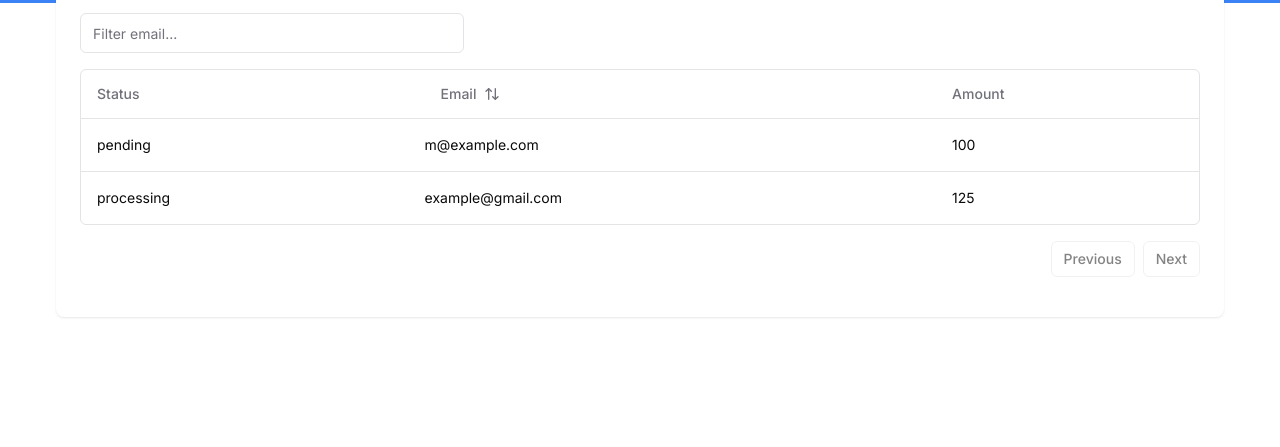
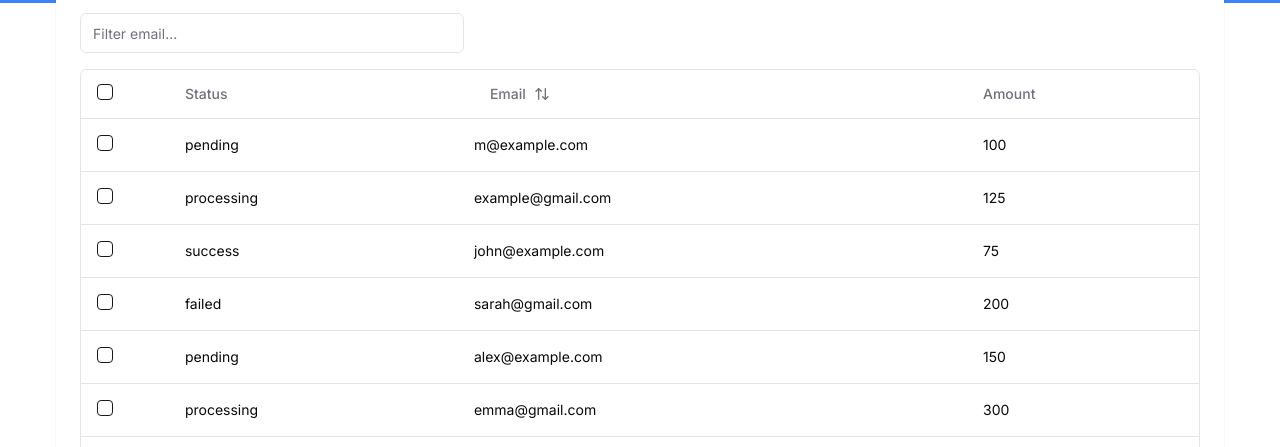
Before and after one commit to yunusmujadidi/finance-app, a Next.js app: page /accounts in a window 1280 px wide. Shown: the part 353-800 px from the top of the page. Built offline with nearby package versions, Linux system fonts and the light colour scheme; no server answers.

Commit message:
feat: add row checkbox and custom props on table

```diff
--- a/app/(dashboard)/accounts/columns.tsx
+++ b/app/(dashboard)/accounts/columns.tsx
@@ -1,6 +1,7 @@
 "use client";
 
 import { Button } from "@/components/ui/button";
+import { Checkbox } from "@/components/ui/checkbox";
 import { ColumnDef } from "@tanstack/react-table";
 import { ArrowUpDown } from "lucide-react";
 
@@ -14,6 +15,28 @@ export type Payment = {
 };
 
 export const columns: ColumnDef<Payment>[] = [
+  {
+    id: "select",
+    header: ({ table }) => (
+      <Checkbox
+        checked={
+          table.getIsAllPageRowsSelected() ||
+          (table.getIsSomePageRowsSelected() && "indeterminate")
+        }
+        onCheckedChange={(value) => table.toggleAllPageRowsSelected(!!value)}
+        aria-label="Select all"
+      />
+    ),
+    cell: ({ row }) => (
+      <Checkbox
+        checked={row.getIsSelected()}
+        onCheckedChange={(value) => row.toggleSelected(!!value)}
+        aria-label="Select row"
+      />
+    ),
+    enableSorting: false,
+    enableHiding: false,
+  },
   {
     accessorKey: "status",
     header: "Status",
--- a/app/(dashboard)/accounts/page.tsx
+++ b/app/(dashboard)/accounts/page.tsx
@@ -21,6 +21,282 @@ const data: Payment[] = [
     status: "processing",
     email: "example@gmail.com",
   },
+  {
+    id: "3f9a8e7b",
+    amount: 75,
+    status: "success",
+    email: "john@example.com",
+  },
+  {
+    id: "2c1d6f4e",
+    amount: 200,
+    status: "failed",
+    email: "sarah@gmail.com",
+  },
+  {
+    id: "5e7b9a3c",
+    amount: 150,
+    status: "pending",
+    email: "alex@example.com",
+  },
+  {
+    id: "1a2b3c4d",
+    amount: 300,
+    status: "processing",
+    email: "emma@gmail.com",
+  },
+  {
+    id: "9f8e7d6c",
+    amount: 50,
+    status: "success",
+    email: "michael@example.com",
+  },
+  {
+    id: "5a4b3c2d",
+    amount: 175,
+    status: "pending",
+    email: "olivia@gmail.com",
+  },
+  {
+    id: "1e2f3g4h",
+    amount: 225,
+    status: "processing",
+    email: "daniel@example.com",
+  },
+  {
+    id: "8i7h6g5f",
+    amount: 80,
+    status: "failed",
+    email: "sophia@gmail.com",
+  },
+  {
+    id: "4j5k6l7m",
+    amount: 120,
+    status: "success",
+    email: "william@example.com",
+  },
+  {
+    id: "9n8m7l6k",
+    amount: 90,
+    status: "pending",
+    email: "ava@gmail.com",
+  },
+  {
+    id: "2o3p4q5r",
+    amount: 250,
+    status: "processing",
+    email: "james@example.com",
+  },
+  {
+    id: "6s7t8u9v",
+    amount: 180,
+    status: "success",
+    email: "mia@gmail.com",
+  },
+  {
+    id: "1w2x3y4z",
+    amount: 140,
+    status: "failed",
+    email: "benjamin@example.com",
+  },
+  {
+    id: "5a6b7c8d",
+    amount: 110,
+    status: "pending",
+    email: "charlotte@gmail.com",
+  },
+  {
+    id: "9e8f7g6h",
+    amount: 195,
+    status: "processing",
+    email: "ethan@example.com",
+  },
+  {
+    id: "4i3j2k1l",
+    amount: 70,
+    status: "success",
+    email: "amelia@gmail.com",
+  },
+  {
+    id: "7m6n5o4p",
+    amount: 160,
+    status: "pending",
+    email: "logan@example.com",
+  },
+  {
+    id: "2q1r0s9t",
+    amount: 210,
+    status: "processing",
+    email: "harper@gmail.com",
+  },
+  {
+    id: "8u7v6w5x",
+    amount: 95,
+    status: "failed",
+    email: "lucas@example.com",
+  },
+  {
+    id: "3y2z1a0b",
+    amount: 130,
+    status: "success",
+    email: "evelyn@gmail.com",
+  },
+  {
+    id: "9c8d7e6f",
+    amount: 85,
+    status: "pending",
+    email: "jackson@example.com",
+  },
+  {
+    id: "5g4h3i2j",
+    amount: 240,
+    status: "processing",
+    email: "abigail@gmail.com",
+  },
+  {
+    id: "1k0l9m8n",
+    amount: 105,
+    status: "success",
+    email: "sebastian@example.com",
+  },
+  {
+    id: "7o6p5q4r",
+    amount: 170,
+    status: "failed",
+    email: "emily@gmail.com",
+  },
+  {
+    id: "3s2t1u0v",
+    amount: 55,
+    status: "pending",
+    email: "henry@example.com",
+  },
+  {
+    id: "9w8x7y6z",
+    amount: 190,
+    status: "processing",
+    email: "scarlett@gmail.com",
+  },
+  {
+    id: "5a4b3c2d",
+    amount: 115,
+    status: "success",
+    email: "jack@example.com",
+  },
+  {
+    id: "1e0f9g8h",
+    amount: 280,
+    status: "pending",
+    email: "madison@gmail.com",
+  },
+  {
+    id: "7i6j5k4l",
+    amount: 65,
+    status: "processing",
+    email: "aiden@example.com",
+  },
+  {
+    id: "3m2n1o0p",
+    amount: 220,
+    status: "failed",
+    email: "chloe@gmail.com",
+  },
+  {
+    id: "9q8r7s6t",
+    amount: 135,
+    status: "success",
+    email: "owen@example.com",
+  },
+  {
+    id: "5u4v3w2x",
+    amount: 205,
+    status: "pending",
+    email: "zoey@gmail.com",
+  },
+  {
+    id: "1y0z9a8b",
+    amount: 60,
+    status: "processing",
+    email: "gabriel@example.com",
+  },
+  {
+    id: "7c6d5e4f",
+    amount: 155,
+    status: "success",
+    email: "penelope@gmail.com",
+  },
+  {
+    id: "3g2h1i0j",
+    amount: 230,
+    status: "failed",
+    email: "liam@example.com",
+  },
+  {
+    id: "9k8l7m6n",
+    amount: 45,
+    status: "pending",
+    email: "aria@gmail.com",
+  },
+  {
+    id: "5o4p3q2r",
+    amount: 185,
+    status: "processing",
+    email: "ryan@example.com",
+  },
+  {
+    id: "1s0t9u8v",
+    amount: 270,
+    status: "success",
+    email: "layla@gmail.com",
+  },
+  {
+    id: "7w6x5y4z",
+    amount: 40,
+    status: "failed",
+    email: "isaac@example.com",
+  },
+  {
+    id: "3a2b1c0d",
+    amount: 165,
+    status: "pending",
+    email: "audrey@gmail.com",
+  },
+  {
+    id: "9e8f7g6h",
+    amount: 215,
+    status: "processing",
+    email: "christopher@example.com",
+  },
+  {
+    id: "5i4j3k2l",
+    amount: 145,
+    status: "success",
+    email: "leah@gmail.com",
+  },
+  {
+    id: "1m0n9o8p",
+    amount: 235,
+    status: "failed",
+    email: "josiah@example.com",
+  },
+  {
+    id: "7q6r5s4t",
+    amount: 35,
+    status: "pending",
+    email: "anna@gmail.com",
+  },
+  {
+    id: "3u2v1w0x",
+    amount: 255,
+    status: "processing",
+    email: "julian@example.com",
+  },
+  {
+    id: "9y8z7a6b",
+    amount: 30,
+    status: "success",
+    email: "nora@gmail.com",
+  },
 ];
 
 const AccountsPage = () => {
@@ -35,7 +311,13 @@ const AccountsPage = () => {
           </Button>
         </CardHeader>
         <CardContent>
-          <DataTable filterKey="email" columns={columns} data={data} />
+          <DataTable
+            filterKey="email"
+            columns={columns}
+            data={data}
+            onDelete={() => {}}
+            disabled={false}
+          />
         </CardContent>
       </Card>
     </div>
--- a/app/account/new-account-sheet.tsx
+++ /dev/null
@@ -1,27 +0,0 @@
-import { UseNewAccount } from "@/lib/hooks/use-new-account";
-import {
-  Sheet,
-  SheetContent,
-  SheetDescription,
-  SheetHeader,
-  SheetTitle,
-} from "../../components/ui/sheet";
-import { AccountForm, FormValues } from "./account-form";
-
-export const NewAccountSheet = () => {
-  const { isOpen, onClose } = UseNewAccount();
-
-  return (
-    <Sheet open={isOpen} onOpenChange={onClose}>
-      <SheetContent className="space-y-4">
-        <SheetHeader>
-          <SheetTitle>New Account</SheetTitle>
-          <SheetDescription>
-            Create a new account to track your transactions
-          </SheetDescription>
-        </SheetHeader>
-        <AccountForm disabled={false} />
-      </SheetContent>
-    </Sheet>
-  );
-};
--- a/app/account/account-form.tsx
+++ b/components/account/account-form.tsx
@@ -7,11 +7,11 @@ import {
   FormItem,
   FormLabel,
   FormMessage,
-} from "../../components/ui/form";
+} from "../ui/form";
 import { useForm } from "react-hook-form";
 import { zodResolver } from "@hookform/resolvers/zod";
-import { Input } from "../../components/ui/input";
-import { Button } from "../../components/ui/button";
+import { Input } from "../ui/input";
+import { Button } from "../ui/button";
 import { Loader2, Trash } from "lucide-react";
 import { createAccount } from "@/lib/actions/account-actions";
 import { toast } from "sonner";
--- a/components/account/new-account-sheet.tsx
+++ b/components/account/new-account-sheet.tsx
@@ -6,7 +6,7 @@ import {
   SheetHeader,
   SheetTitle,
 } from "../ui/sheet";
-import { AccountForm, FormValues } from "./account-form";
+import { AccountForm } from "./account-form";
 
 export const NewAccountSheet = () => {
   const { isOpen, onClose } = UseNewAccount();
--- a/components/data-table.tsx
+++ b/components/data-table.tsx
@@ -12,6 +12,7 @@ import {
   useReactTable,
   getPaginationRowModel,
   getFilteredRowModel,
+  Row,
 } from "@tanstack/react-table";
 
 import {
@@ -25,19 +26,25 @@ import {
 import { Button } from "./ui/button";
 
 import { Input } from "@/components/ui/input";
+import { Trash } from "lucide-react";
 
 interface DataTableProps<TData, TValue> {
   columns: ColumnDef<TData, TValue>[];
   data: TData[];
   filterKey: string;
+  onDelete: (rows: Row<TData>[]) => void;
+  disabled?: boolean;
 }
 
 export function DataTable<TData, TValue>({
   columns,
   data,
   filterKey,
+  onDelete,
+  disabled,
 }: DataTableProps<TData, TValue>) {
   const [sorting, setSorting] = React.useState<SortingState>([]);
+  const [rowSelection, setRowSelection] = React.useState({});
   const [columnFilters, setColumnFilters] = React.useState<ColumnFiltersState>(
     []
   );
@@ -51,9 +58,12 @@ export function DataTable<TData, TValue>({
     getSortedRowModel: getSortedRowModel(),
     onColumnFiltersChange: setColumnFilters,
     getFilteredRowModel: getFilteredRowModel(),
+    onRowSelectionChange: setRowSelection,
+
     state: {
       sorting,
       columnFilters,
+      rowSelection,
     },
   });
 
@@ -68,6 +78,16 @@ export function DataTable<TData, TValue>({
           }
           className="max-w-sm"
         />
+        {table.getFilteredSelectedRowModel().rows.length > 0 && (
+          <Button
+            variant="outline"
+            size="sm"
+            className="ml-auto font-normal text-xs"
+          >
+            <Trash className="size-4 mr-2" />
+            Delete ({table.getFilteredSelectedRowModel().rows.length})
+          </Button>
+        )}
       </div>
       <div className="rounded-md border">
         <Table>
@@ -120,6 +140,14 @@ export function DataTable<TData, TValue>({
         </Table>
       </div>
       <div className="flex items-center justify-end space-x-2 py-4">
+        <div className="flex-1 text-sm text-muted-foreground">
+          {table.getFilteredSelectedRowModel().rows.length} of{" "}
+          {table.getFilteredRowModel().rows.length} row(s) selected.
+        </div>
+        <div className="text-sm text-muted-foreground">
+          Page {table.getState().pagination.pageIndex + 1} of{" "}
+          {table.getPageCount()}
+        </div>
         <Button
           variant="outline"
           size="sm"
--- a/lib/providers/sheet-providers.tsx
+++ b/lib/providers/sheet-providers.tsx
@@ -1,7 +1,7 @@
 "use client";
 import { useMountedState } from "react-use";
 
-import { NewAccountSheet } from "@/app/account/new-account-sheet";
+import { NewAccountSheet } from "@/components/account/new-account-sheet";
 
 export const SheetProviders = () => {
   const isMounted = useMountedState();
```
